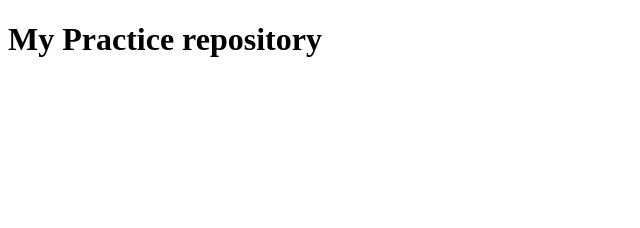
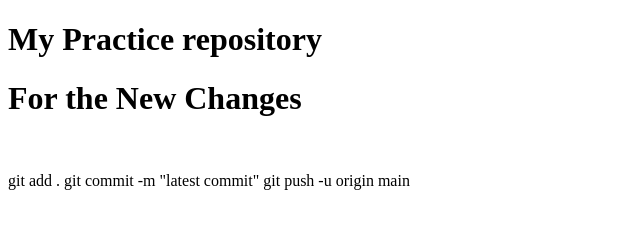
Before and after one commit to ferdaus-ahamad/My-Fourth-Git-Repository, a plain HTML site: page index.html in a window 1280 px wide. Shown: the whole page, without its empty margins (0-640 px from the left). Drawn offline with Linux system fonts and the light colour scheme.

Commit message:
for second change

```diff
--- a/index.html
+++ b/index.html
@@ -11,5 +11,16 @@
             <h1>My Practice repository</h1>
         </p>
     </div>
+    <div>
+        <h1>For the New Changes </h1>
+        <br>
+        <p>
+
+git add .
+git commit -m "latest commit"
+git push -u origin main
+        </p>
+    </div>
+
 </body>
 </html>
```
